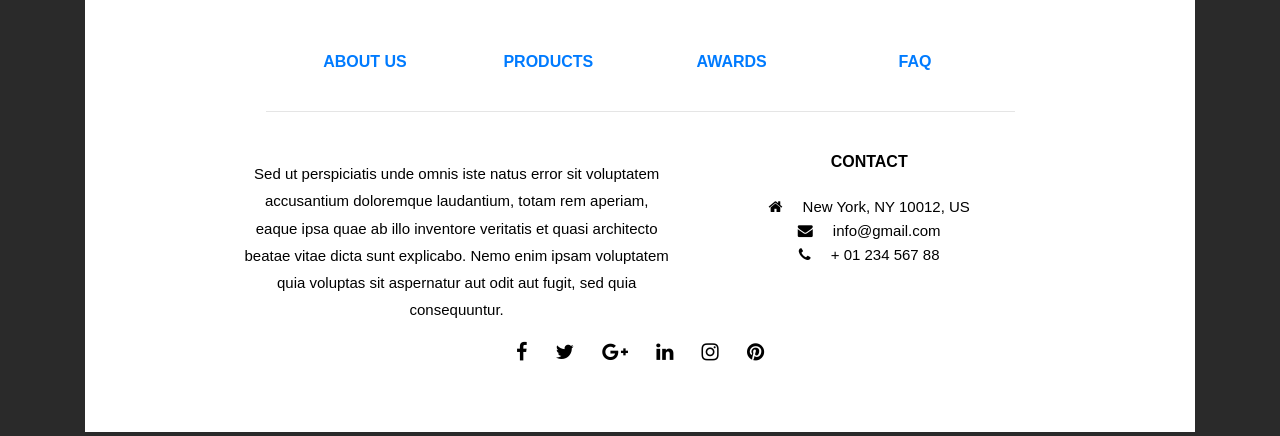
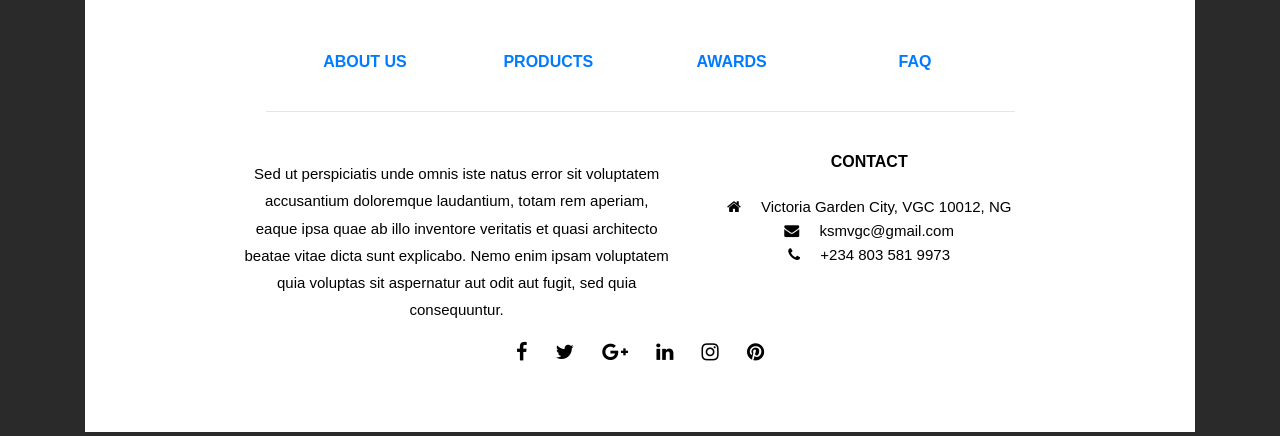
Before and after one commit to dCiciero/ksmvgcsc, a Flask app: page / in a window 1280 px wide. Shown: the part 1321-1757 px from the top of the page. Run offline with Flask 2, Linux system fonts and the light colour scheme; data that the repository does not hold is empty; parts of the project's set-up code (start-up, migrations or seed data) failed here and were passed over; some libraries are stand-ins or nearby versions.

Commit message:
Update_18012018

```diff
--- a/vgcsc/templates/base.html
+++ b/vgcsc/templates/base.html
@@ -8,7 +8,8 @@
 <!-- Bootstrap CSS -->
 <!-- <link href="https://maxcdn.bootstrapcdn.com/bootstrap/4.0.0/css/bootstrap.min.css"
       rel="stylesheet" /> -->
-<link rel="stylesheet" href="{{ url_for('.static', filename='vgcsc/css/fontawesome.min.css') }}">
+
+<link rel="stylesheet" href="{{ url_for('.static', filename='vgcsc/css/font-awesome-4.7.0/css/font-awesome.min.css') }}">
 <link rel="stylesheet" href="{{ url_for('.static', filename='vgcsc/css/bootstrap.min.css') }}">
 <link rel="stylesheet" href="{{ url_for('.static', filename='vgcsc/css/vgcsc.css') }}">
 <link rel="shortcut icon" href="{{ url_for('static', filename='images/favicon.ico') }}">
@@ -179,13 +180,13 @@
 
           <ul class="list-unstyled">
             <li>
-                <i class="fa fa-home mr-3"></i> New York, NY 10012, US
+              <i class="fa fa-home mr-3"></i> Victoria Garden City, VGC 10012, NG
             </li>
             <li>
-                <i class="fa fa-envelope mr-3"></i> info@gmail.com
+                <i class="fa fa-envelope mr-3"></i> ksmvgc@gmail.com
             </li>
             <li>
-                <i class="fa fa-phone mr-3"></i> + 01 234 567 88
+                <i class="fa fa-phone mr-3"></i> +234 803 581 9973
             </li>
             <!-- <li>
               <a href="#!">Link 4</a>
--- a/vgcsc/templates/base_member.html
+++ b/vgcsc/templates/base_member.html
@@ -208,13 +208,13 @@
 
             <ul class="list-unstyled">
               <li>
-                  <i class="fa fa-home mr-3"></i> New York, NY 10012, US
+                  <i class="fa fa-home mr-3"></i> Victoria Garden City, VGC 10012, NG
               </li>
               <li>
-                  <i class="fa fa-envelope mr-3"></i> info@gmail.com
+                  <i class="fa fa-envelope mr-3"></i> ksmvgc@gmail.com
               </li>
               <li>
-                  <i class="fa fa-phone mr-3"></i> + 01 234 567 88
+                  <i class="fa fa-phone mr-3"></i> +234 803 581 9973
               </li>
               <!-- <li>
                 <a href="#!">Link 4</a>
```
Also changed, not shown: vgcsc/static/vgcsc/js/vgcsc.js (+29 -27 lines).
